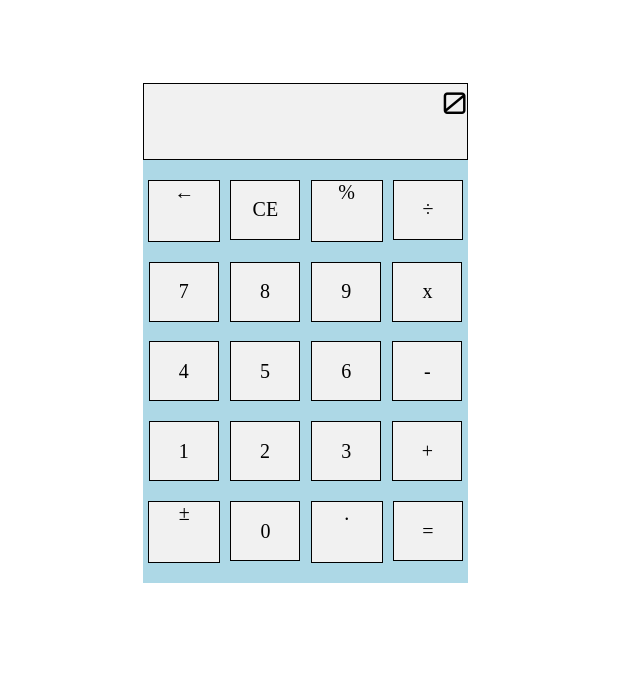
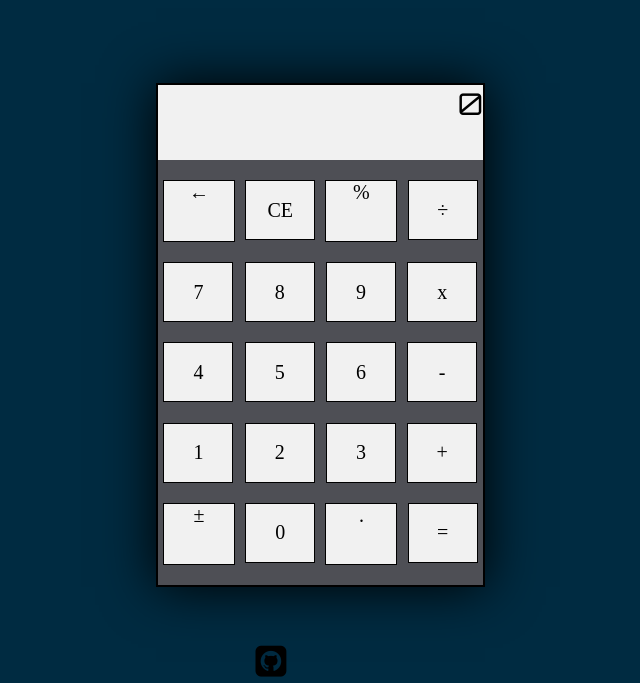
Before and after one commit to lilwon/calculator, a plain HTML site: page index.html in a window 1280 px wide. Shown: the part 117-800 px from the top of the page, without its empty margins (369-1009 px from the left). Drawn offline with Linux system fonts and the light colour scheme; a web font is replaced by a local one.

Commit message:
Added colors

```diff
--- a/index.html
+++ b/index.html
@@ -2,9 +2,11 @@
 <html>
     <head>
         <meta charset="UTF-8">
+        <meta name="viewport" content="width=device-width, initial-scale=1.0">
         <title>Simple Calculator</title>
         <link href="style.css" rel="stylesheet">
         <link href="https://fonts.googleapis.com/css2?family=Orbitron&family=Recursive&display=swap" rel="stylesheet">
+        <link rel="stylesheet" href="https://cdnjs.cloudflare.com/ajax/libs/font-awesome/4.7.0/css/font-awesome.min.css">
     </head>
     <body>
         <div class="center">
@@ -32,6 +34,9 @@
                 <button onclick="readScreen(`equal`)" class="keys">=</div>
             </div>
         </div>
+        <div class="footer">
+            <link class="fa fa-github-square" href="https://github.com/lilwon/calculator">
+        </div>
         <script src="script.js"></script>
     </body>
 </html>
--- a/script.js
+++ b/script.js
@@ -32,6 +32,7 @@ function reset() {
 let display = 0;
 let screen = document.querySelector("#screen");
 screen.innerHTML = display;
+
 let x = 0.0;
 let y = 0.0;
 let tempAns = 0.0;
@@ -69,10 +70,6 @@ function detectX(userVal) {
 }
 
 function detectY(userVal) {
-
-    // detects if operator pressed again
-    console.log("DetectY: " + userVal);
-
     if (  detectOperator(userVal) == true) {
         const checkOp= firstOccurrence();
 
@@ -81,23 +78,24 @@ function detectY(userVal) {
 
         y = parseFloat(convert);
 
+        // must check that the operators are equal
         if ( operator != checkOp) {
+            // Ex: 5 + 6 - 1 * 3 ....
             showSecondOp(checkOp);
         }
         else {
+            // Ex: 5 + 6 + 7 + ...
             showOperatorAns();
         }
 
         x = tempAns;
         y = 0.0;
 
-        xFlag = true; // reset to false otherwise can't detect other operators
+        // true bc x value shouldn't be erased
+        xFlag = true;
         return;
     }
     else if ( detectEqual(userVal ) == true ) {
-
-        // find the first operator it sees.
-
         const begin = screen.innerHTML.indexOf(operator);
         const convert = screen.innerHTML.substring(begin+1, screen.innerHTML.length )
         y = parseFloat(convert);
@@ -111,21 +109,22 @@ function detectY(userVal) {
         return;
 
     }
-
     input(userVal);
     return;
 }
 
+// Displays when user presses the = button
 function showTempAns() {
     const ans = operate(x, y, operator);
     tempAns = ans;
-    console.log("x: " + x + " y: " + y + " op: " + operator);
     screen.innerHTML = ans.toString();
     return;
 }
 
+// Needs to find the first occurance of the operator
+// For cases :  5 + 7 - 3
+// Looks for the addition to add it first..
 function firstOccurrence() {
-
     const currentString = screen.innerHTML;
 
     for ( let i = 0; i < screen.innerHTML.length; i++ ) {
@@ -134,7 +133,6 @@ function firstOccurrence() {
         }
     }
 }
-
 
 // Might need to find a way to shorten this..
 function detectOperator(userVal) {
--- a/style.css
+++ b/style.css
@@ -1,31 +1,33 @@
 body {
+    background-color: #002b41;
     height: 100%;
     width: 100%;
-    margin: 0;
+    margin: 0 auto;
     overflow: hidden;
 }
 
 .center {
     position: relative;
     top: 200px;
-    left: 40%;
+    left: 41%;
 }
-
 
 .calc-container {
     display: flex;
     justify-content: space-around;
+    margin: 25 auto;
     flex-wrap: wrap;
-    background-color: lightblue;
+    background-color: #4e4f55;
     width: 325px;
     height: 500px;
+    border: 2px solid;
+    box-shadow: 0px 0px 50px black;
 }
 
 .screen-display {
     background-color: #f1f1f1;
     width: 325px;
     height: 75px;
-    border: 1px solid;
     direction: rtl;
     font-family: "Orbitron";
     font-size: 30px;
@@ -42,3 +44,17 @@ body {
     font-family: "Recursive";
     font-size: 20px;
 }
+
+.footer {
+    position: fixed;
+    bottom: 0;
+    width: 100%;
+    height: 40px;
+    text-align: center;
+}
+
+.footer > link {
+    text-decoration: none;
+    color: black ;
+    font-size: 36px;
+}
```
